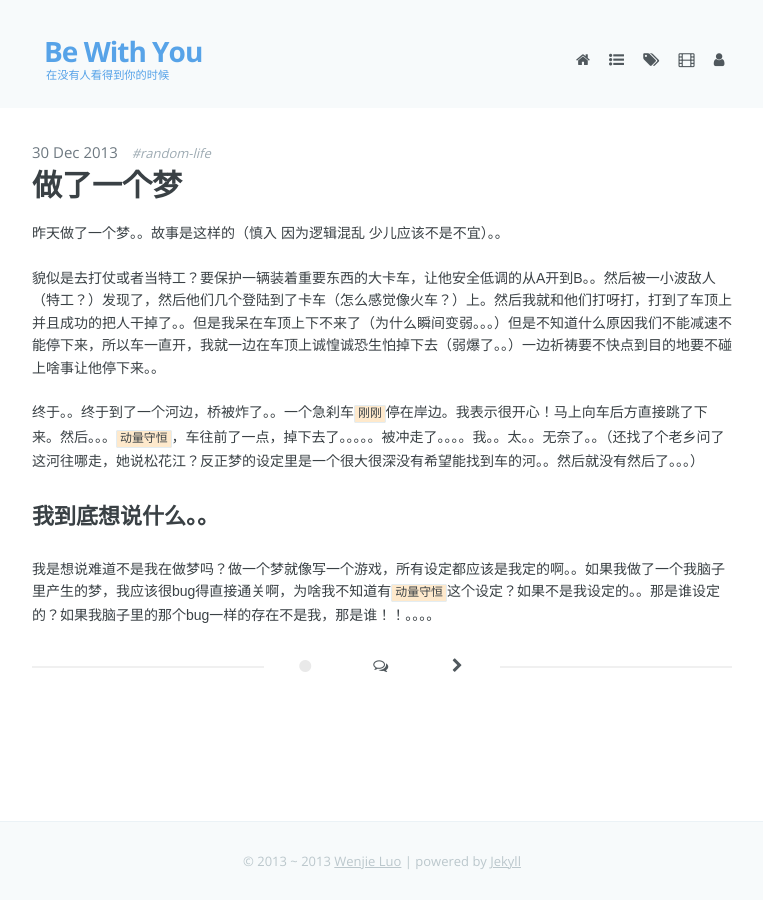
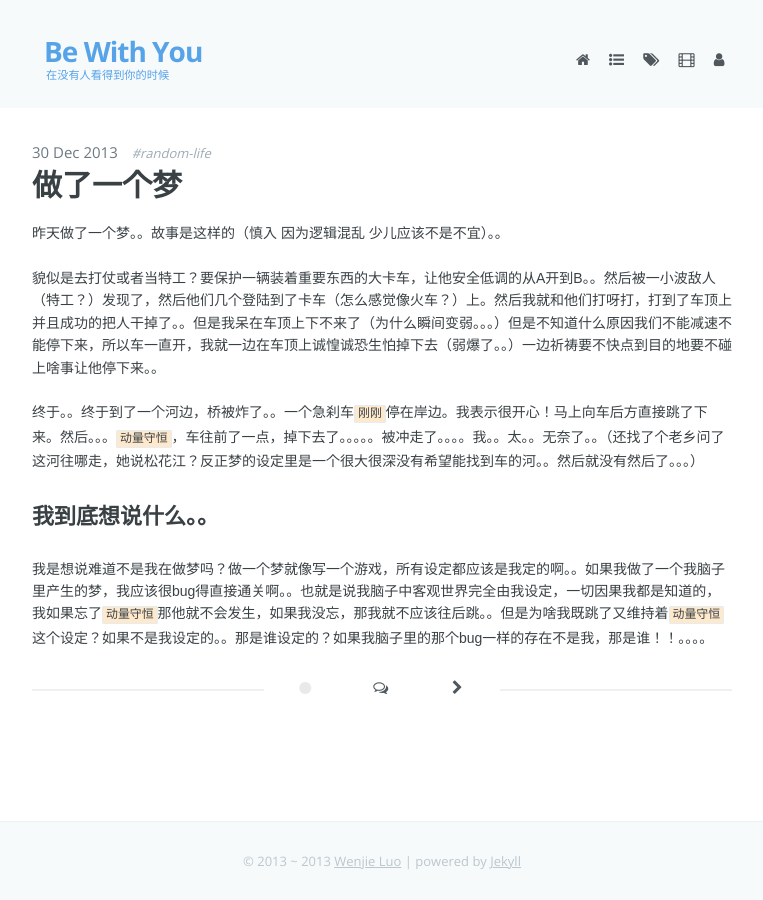
Before and after one commit to saakuraa/myblog, a Jekyll site: the page built from _posts/2013-12-29-got-a-dream.markdown, in a window 1280 px wide. Shown: the whole page, without its empty margins (258-1021 px from the left). Built offline with Jekyll 4.4.1, drawn with Linux system fonts in a browser that asks for light colours; nearby versions of some CDN libraries; Markdown is read by kramdown in place of the engine named in the settings.

````diff
--- a/_posts/2013-12-29-got-a-dream.markdown
+++ b/_posts/2013-12-29-got-a-dream.markdown
@@ -14,4 +14,4 @@ tags:
 终于。。终于到了一个河边，桥被炸了。。一个急刹车```刚刚```停在岸边。我表示很开心！马上向车后方直接跳了下来。然后。。。```动量守恒```，车往前了一点，掉下去了。。。。。被冲走了。。。。我。。太。。无奈了。。（还找了个老乡问了这河往哪走，她说松花江？反正梦的设定里是一个很大很深没有希望能找到车的河。。然后就没有然后了。。。）
 
 ####我到底想说什么。。
-我是想说难道不是我在做梦吗？做一个梦就像写一个游戏，所有设定都应该是我定的啊。。如果我做了一个我脑子里产生的梦，我应该很bug得直接通关啊，为啥我不知道有```动量守恒```这个设定？如果不是我设定的。。那是谁设定的？如果我脑子里的那个bug一样的存在不是我，那是谁！！。。。。
+我是想说难道不是我在做梦吗？做一个梦就像写一个游戏，所有设定都应该是我定的啊。。如果我做了一个我脑子里产生的梦，我应该很bug得直接通关啊。。也就是说我脑子中客观世界完全由我设定，一切因果我都是知道的，我如果忘了```动量守恒```那他就不会发生，如果我没忘，那我就不应该往后跳。。但是为啥我既跳了又维持着```动量守恒```这个设定？如果不是我设定的。。那是谁设定的？如果我脑子里的那个bug一样的存在不是我，那是谁！！。。。。
--- a/_posts/2013-12-29-more-about.markdown
+++ b/_posts/2013-12-29-more-about.markdown
@@ -31,4 +31,4 @@ I'm also trying to build(or purchase) a gallery site for photos.. you can find a
 The language: actually I'm not sure what should be the prime language for this site.. My currently plan is both Chinese and English.. but I'm not going to mix them in a single post.
 
 ####more about me again?
-ok, as you can easily infer, my name is Wenjie Luo.. I'm currently a graduate student in a PhD program. I guess that's enough for introduction(?).. don't waste your time google-ing me, you know, ```curiosity kills the cat```. But if you are just too curies to fall asleep at night, you can drop me an email..
+ok, as you can easily infer, my name is Wenjie Luo.. I'm currently a graduate student in a PhD program. I guess that's enough for introduction(?).. don't waste your time google-ing me, you know, ```curiosity kills the cat```. But if you are just too curies to fall asleep at night, you can <a href="mailto:twelvemoon@gmail.com">drop me an email</a>..
````
